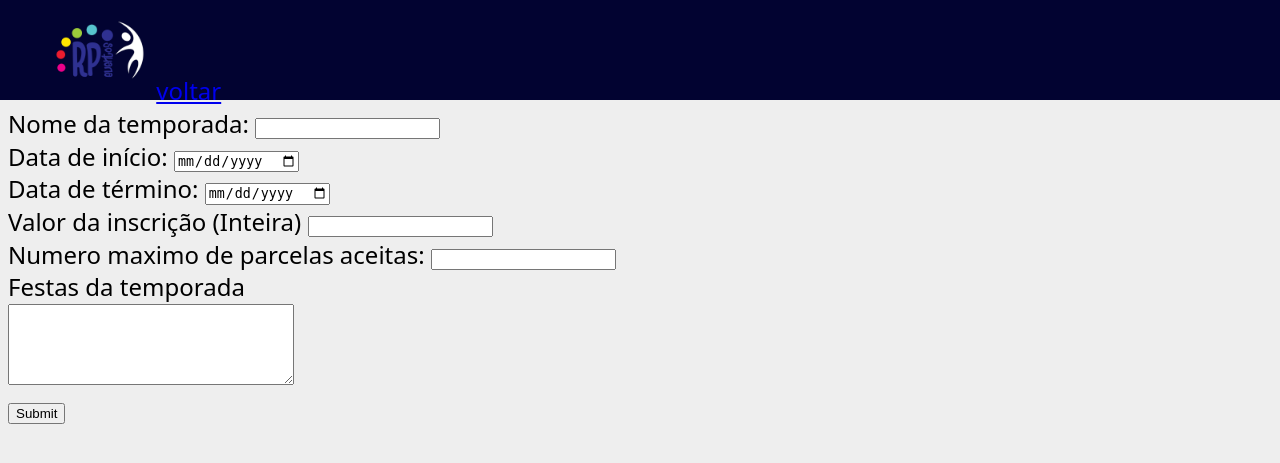
After one commit to TheTVS/FATEC-PI-2, a PHP site: page /newTemp.php in a window 1280 px wide. The commit adds this page. Shown: the top 463 px of the page. Run offline with PHP 8.4, Linux system fonts and the light colour scheme.

Commit message:
pequenas alteracoes no meu ne no new temp

```diff
--- /dev/null
+++ b/newTemp.php
@@ -0,0 +1,37 @@
+<!DOCTYPE html>
+<html lang="pt-br">
+<head>
+    <meta charset="UTF-8">
+    <meta name="viewport" content="width=device-width, initial-scale=1.0">
+    <link rel="stylesheet" href="resource/styles/temp.css">
+    <title>Document</title>
+</head>
+<body>
+    <div class="navbar"><img src="resource\img\image\logo_rp_eventos_500x500.png" alt="logo">
+    <a href="admin.php">voltar</a>
+    </div>
+    <div class="conteudo">
+            <form id="form">
+                <label for="temp_name">Nome da temporada: </label>
+                <input type="text" name="" id="temp_name">
+                <br>
+                <label for="temp_init">Data de início: </label>
+                <input type="date" name="" id="temp_init">
+                <br>
+                <label for="temp_end">Data de término: </label>
+                <input type="date" name="" id="temp_end">
+                <br>
+                <label for="temp_val">Valor da inscrição (Inteira)</label>
+                <input type="number" step="0.01" name="" id="temp_val">
+                <br>
+                <label for="temp_parc">Numero maximo de parcelas aceitas: </label>
+                <input type="number" name="" id="temp_parc">
+                <br>
+                <label for="temp_festas">Festas da temporada </lable><br>
+                <textarea id="temp_festas" name="story" rows="5" cols="33" maxlength="200"></textarea>
+                <br>
+                <input type="submit" class="btn">
+            </form>
+    </div>
+</body>
+</html>
--- /dev/null
+++ b/resource/styles/temp.css
@@ -0,0 +1,26 @@
+body{
+    background-color: #EEEEEE;
+    font-family: system-ui, -apple-system, BlinkMacSystemFont, 'Segoe UI', Roboto, Oxygen, Ubuntu, Cantarell, 'Open Sans', 'Helvetica Neue', sans-serif;
+    font-size: 24px;
+    font-weight: 300;
+    line-height: 32.68px;
+    text-align: left;
+}
+div.navbar{
+    position: fixed;
+    top: 0px;
+    left: 0px;
+    width: 100%;
+    height: 100px;
+    background: #020331;
+}
+div.navbar img{
+    position: relative;
+    height: 100%;
+    width: 100px;
+    padding-left: 50px;
+}
+div.conteudo{
+    position: relative;
+    top: 100px;
+}
```
Also changed, not shown: admin.php (+4 -3 lines), newTemp.html (deleted, +0 -54 lines).
